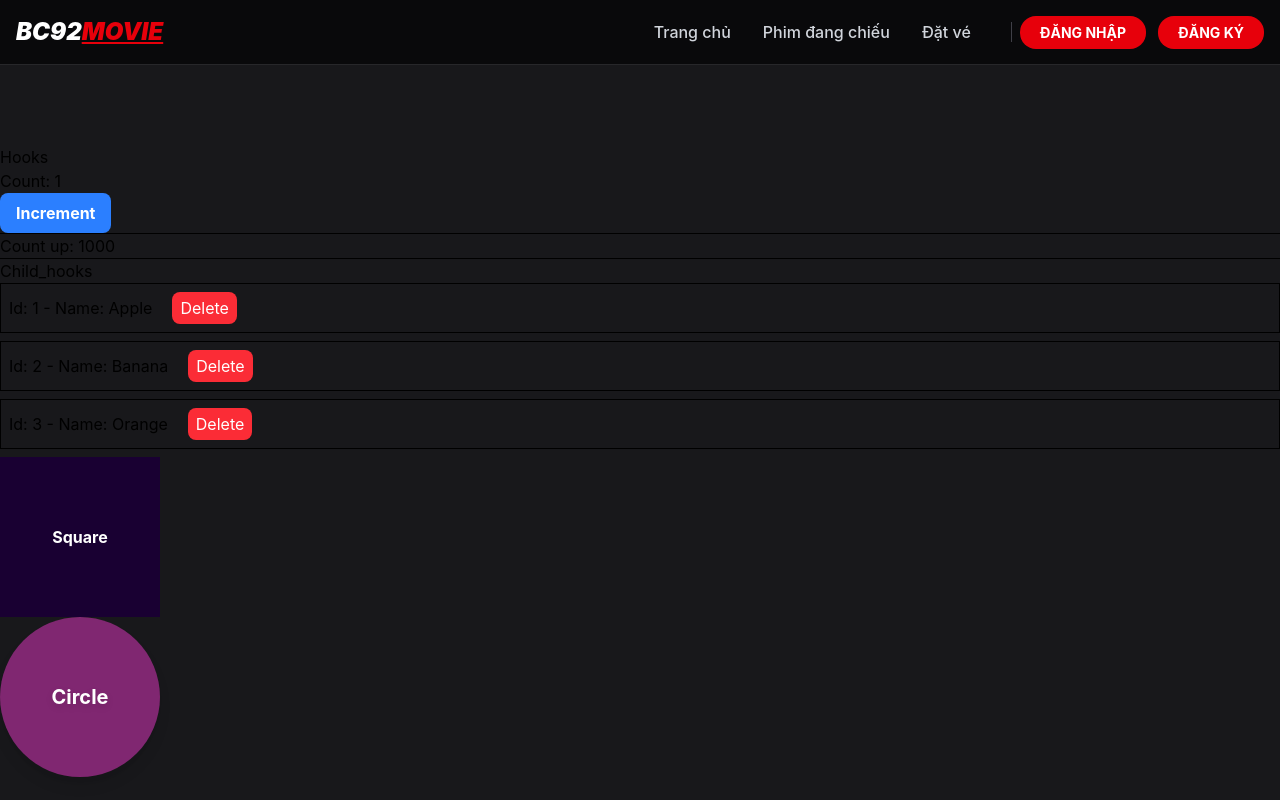
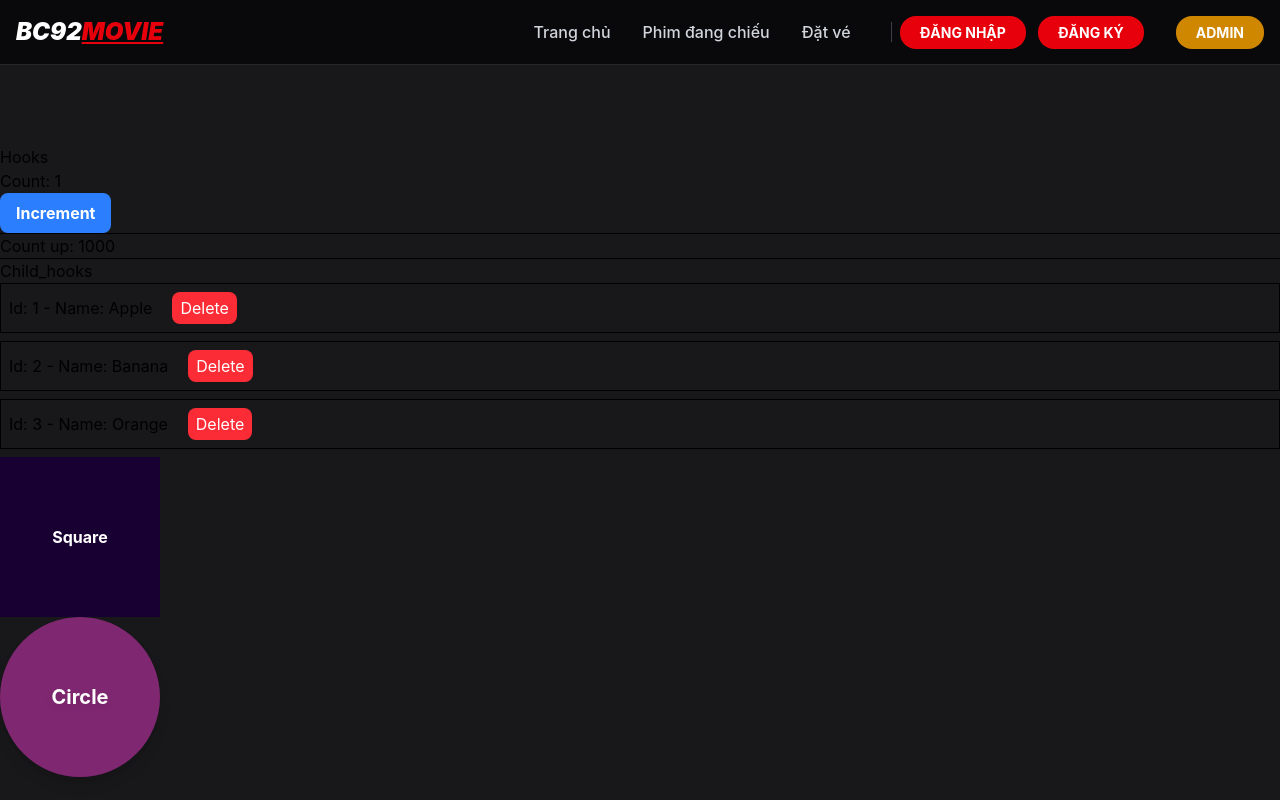
Before and after one commit to ldkhoa39/BC92_CAPSTONE_MOVIE_NHOM5, a React (Vite) app: page /hooks in a window 1280 px wide. Shown: the top 800 px of the page. Built offline with nearby package versions, Linux system fonts and the light colour scheme.

Commit message:
Tạo các folder và file chính phần adminTemplate

```diff
--- a/src/pages/HomeTemplate/_components/Header/index.jsx
+++ b/src/pages/HomeTemplate/_components/Header/index.jsx
@@ -60,6 +60,14 @@ export default function Header() {
                 ĐĂNG KÝ
               </NavLink>
             </li>
+            <li>
+              <NavLink
+                to="/admin"
+                className="text-white bg-yellow-600 hover:bg-yellow-700 focus:ring-4 focus:outline-none focus:ring-yellow-900 font-bold rounded-lg text-sm px-5 py-2 text-center transition-all"
+              >
+                ADMIN
+              </NavLink>
+            </li>
           </ul>
         </div>
       </div>
```
Also changed, not shown: src/pages/AdminTemplate/Films/Edit.jsx (added), src/pages/AdminTemplate/Films/addNew.jsx (added), src/pages/AdminTemplate/Films/index.jsx (added), src/pages/AdminTemplate/Films/slice.js (added), src/pages/AdminTemplate/User/index.jsx (added), src/pages/AdminTemplate/User/slice.js (added).
